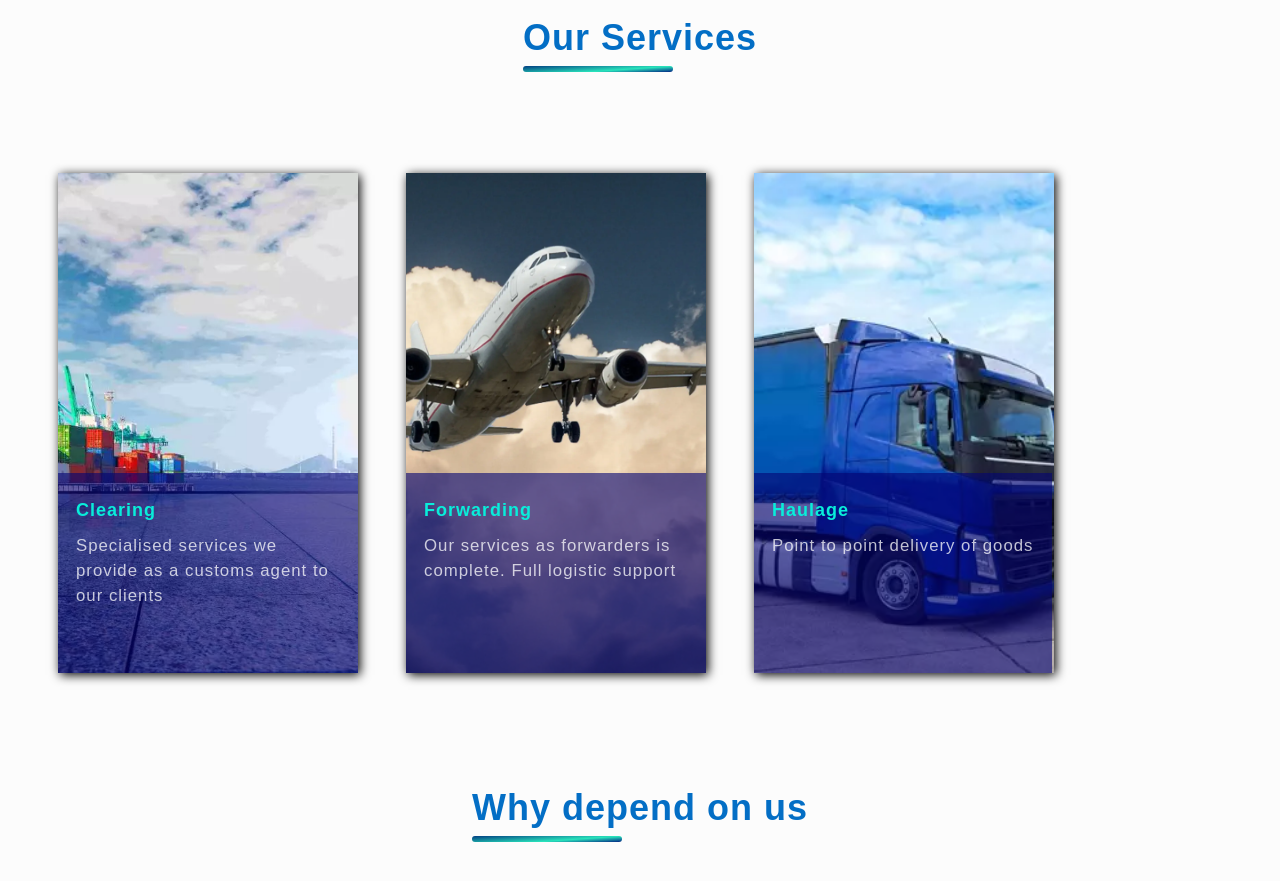
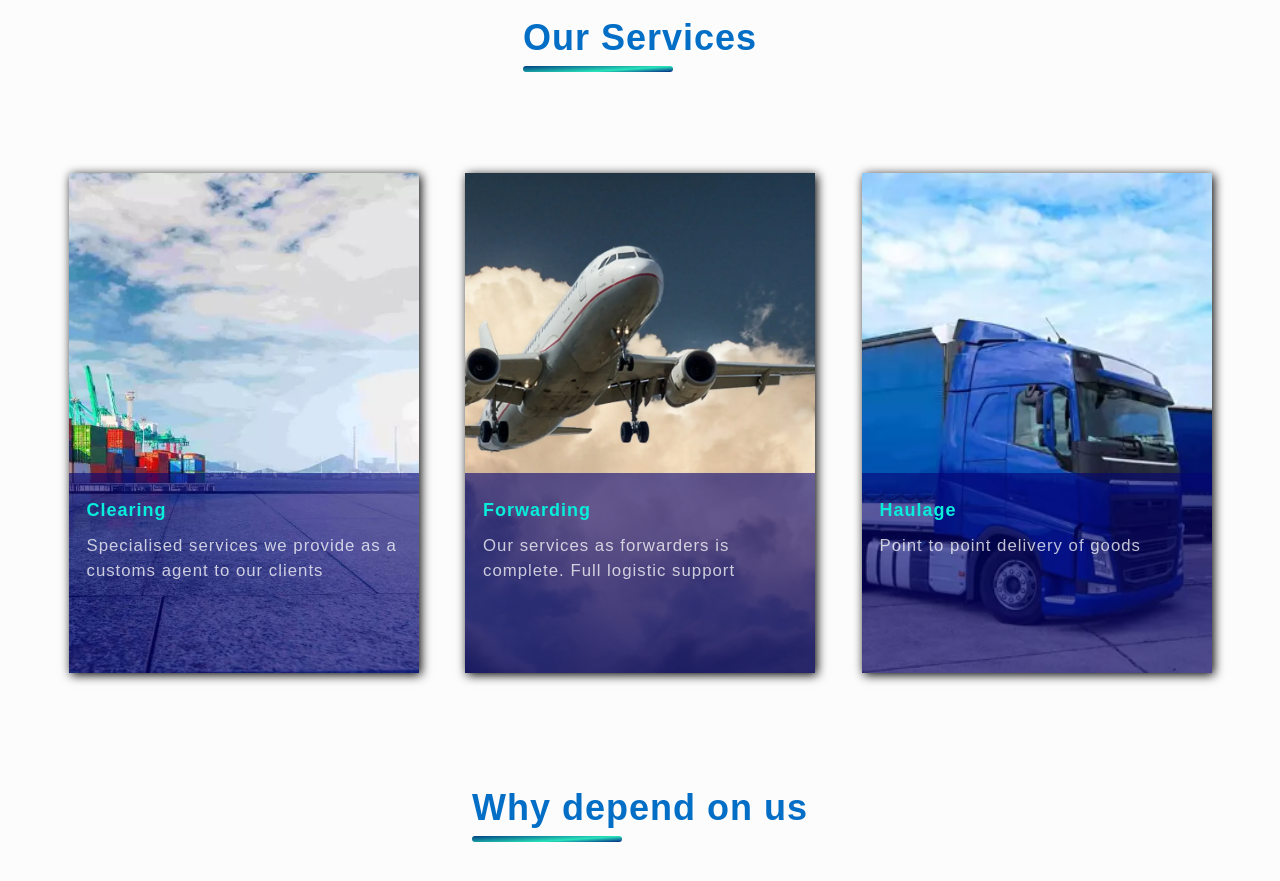
Before and after one commit to abeonweb/marine-express-site, a Next.js app: page / in a window 1280 px wide. Shown: the part 880-1761 px from the top of the page. Built offline with nearby package versions, Linux system fonts and the light colour scheme.

Commit message:
changed from display grid to flex

```diff
--- a/styles/Service.module.css
+++ b/styles/Service.module.css
@@ -8,17 +8,20 @@
 }
 
 .serviceContainer {
-    display: grid;
-    grid-template-columns: auto;
+    display: flex;
+    flex-direction: column;
+    flex-wrap: wrap;
+    align-items: center;
+    justify-content: space-evenly;
     gap: 2em;
-    justify-items: center;
 }
 
 .article {
     color: var(--color-secondary);
     background-color: rgb(12, 4, 104);
-    margin: 3em 1em 0;
-    max-width: 300px;
+    margin: 3em 0 0;
+    width: 100%;
+    max-width: 350px;
     height: 500px;
     overflow: hidden;
     position: relative;
@@ -28,7 +31,7 @@
     height: 100%;
     width: 100%;
     object-fit: cover;
-    object-position: -250px 0;
+    object-position: -240px 0;
     transform: scale(1);
     transition: transform 500ms cubic-bezier(0.5, 0, 0.5, 1), opacity 250ms linear;
 }
@@ -36,6 +39,7 @@
 .textContainer {
     background-color: rgba(4, 4, 115, 0.6);
     height: 40%;
+    width: 100%;
     position: absolute;
     bottom: 0;
     padding: 2em 1.5em 3em;
@@ -80,8 +84,7 @@
     }
 
     .serviceContainer {
-        display: flex;
-        /* grid-template-columns: 1fr 1fr 1fr; */
+        flex-direction: row;
 
     }
 }
```
